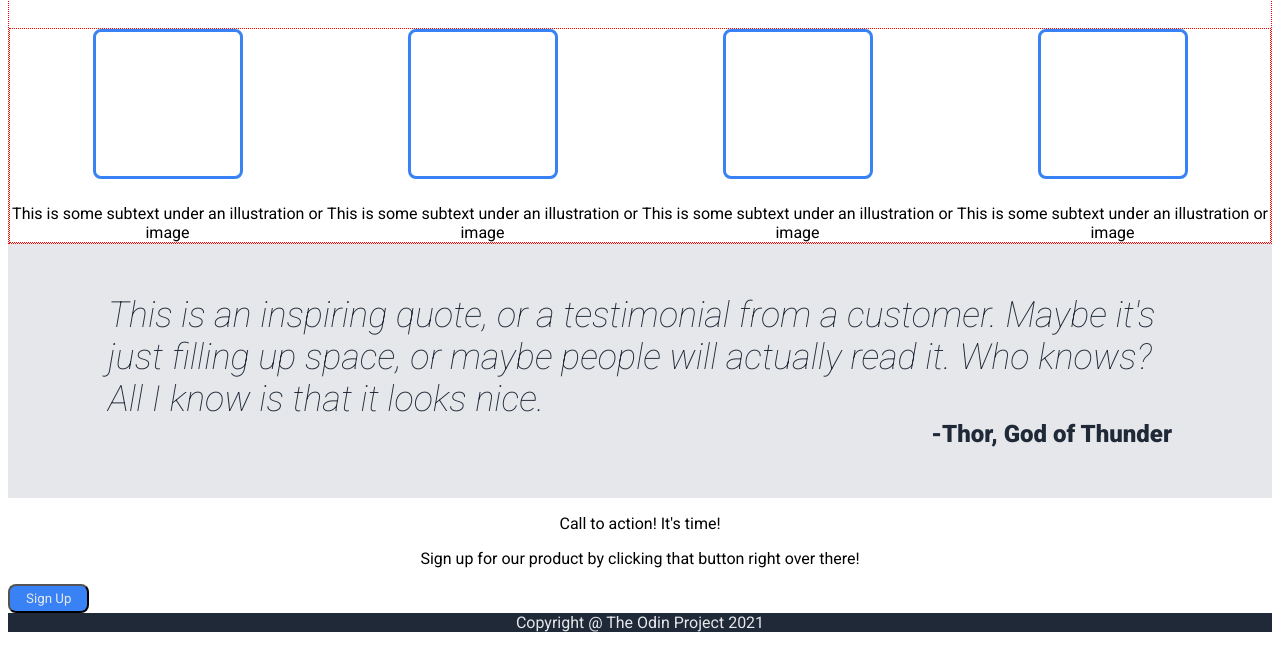
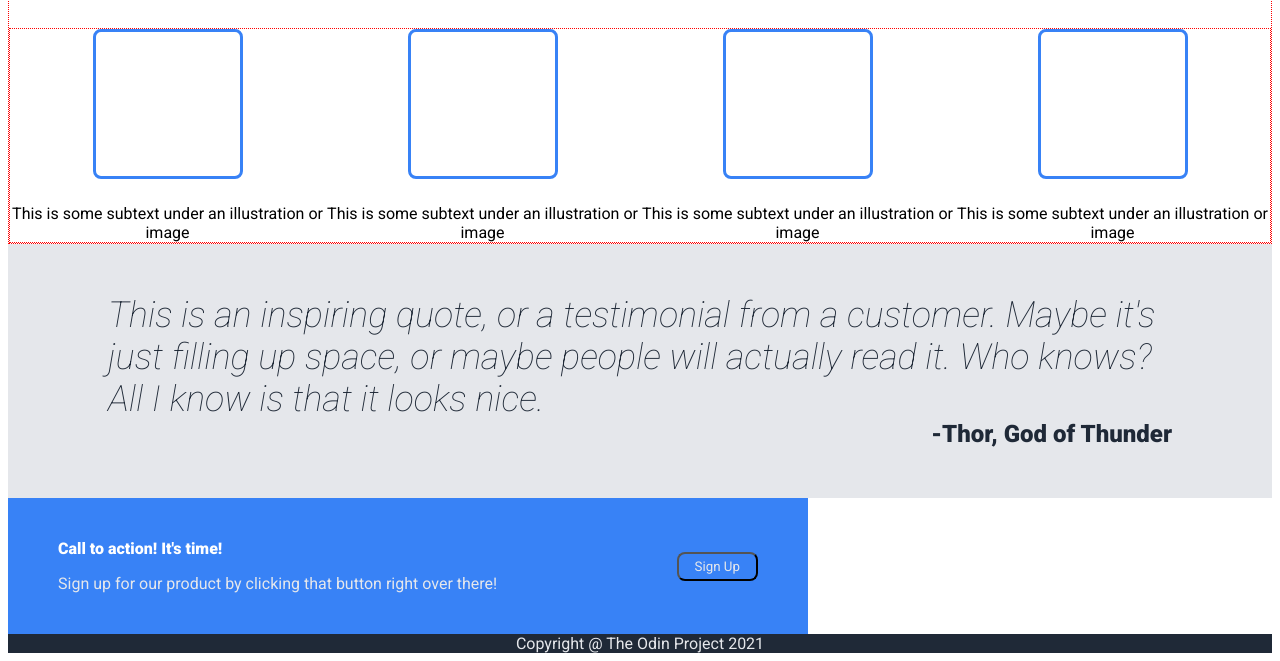
Before and after one commit to Msambere/odin-landing-page, a plain HTML site: page index.html in a window 1280 px wide. Shown: the part 361-1022 px from the top of the page. Before the commit the page ends 1001 px from the top, so only its background shows below. Drawn offline with Linux system fonts and the light colour scheme.

Commit message:
Add coloring and initial space to container four

```diff
--- a/style.css
+++ b/style.css
@@ -134,6 +134,34 @@ a{
     text-align: right;
 }
 
+/* Container four styling*/
+
+.container.four{
+    background-color: #3882f6;
+    display: flex;
+    flex-direction: row;
+    align-items: center;
+    justify-content: space-between;
+    width: 700px;
+    padding: 25px 50px;
+}
+
+.big{
+    color: white;
+    font-weight: 900;
+    text-align: left;
+}
+
+.small {
+    color: #e5e7eb;
+    text-align: left;
+}
+
+button#bottom {
+    border: 2px solid #e5e7eb;
+}
+
+
 .footer {
     background-color: #1f2937;
     color: #e5e7eb;
```
